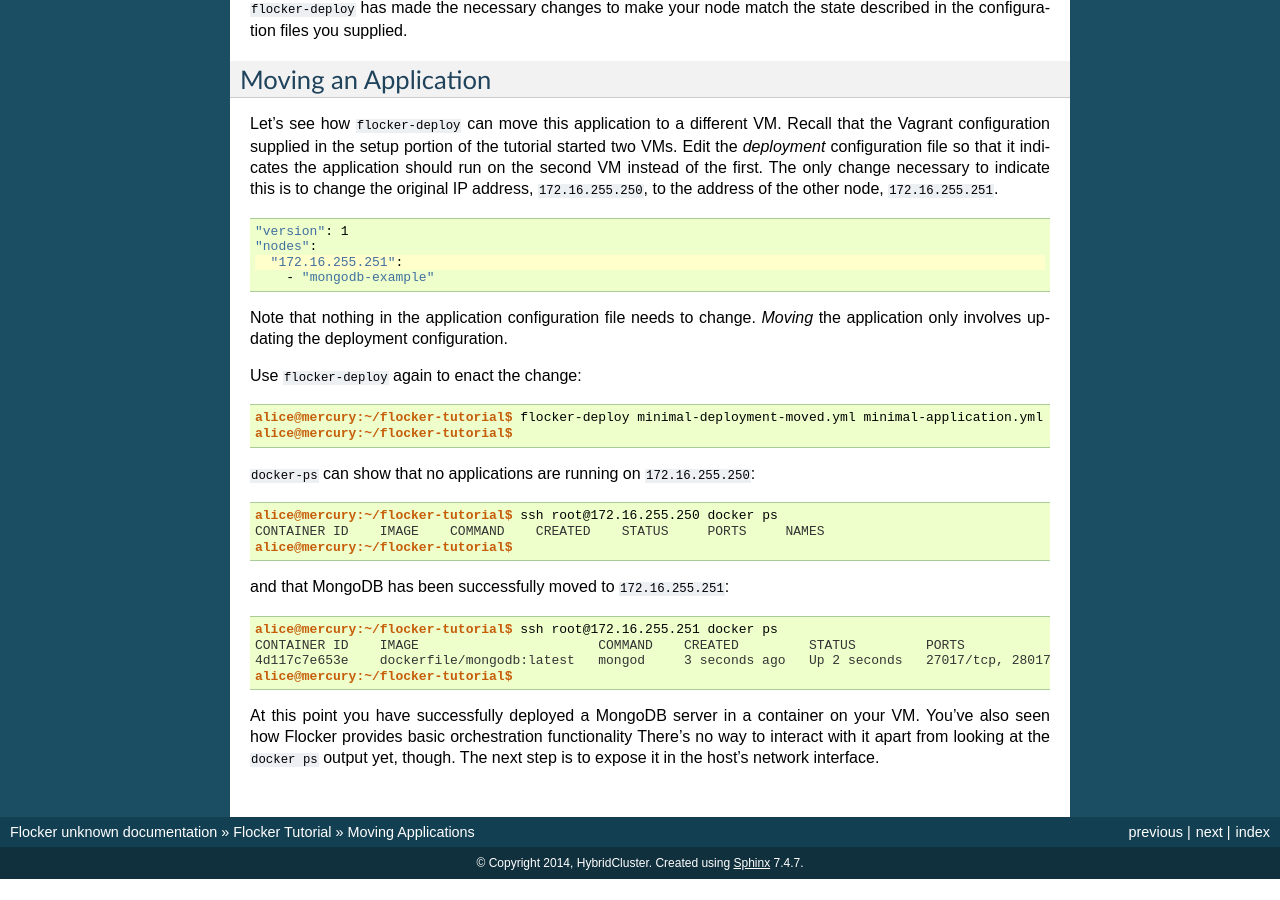
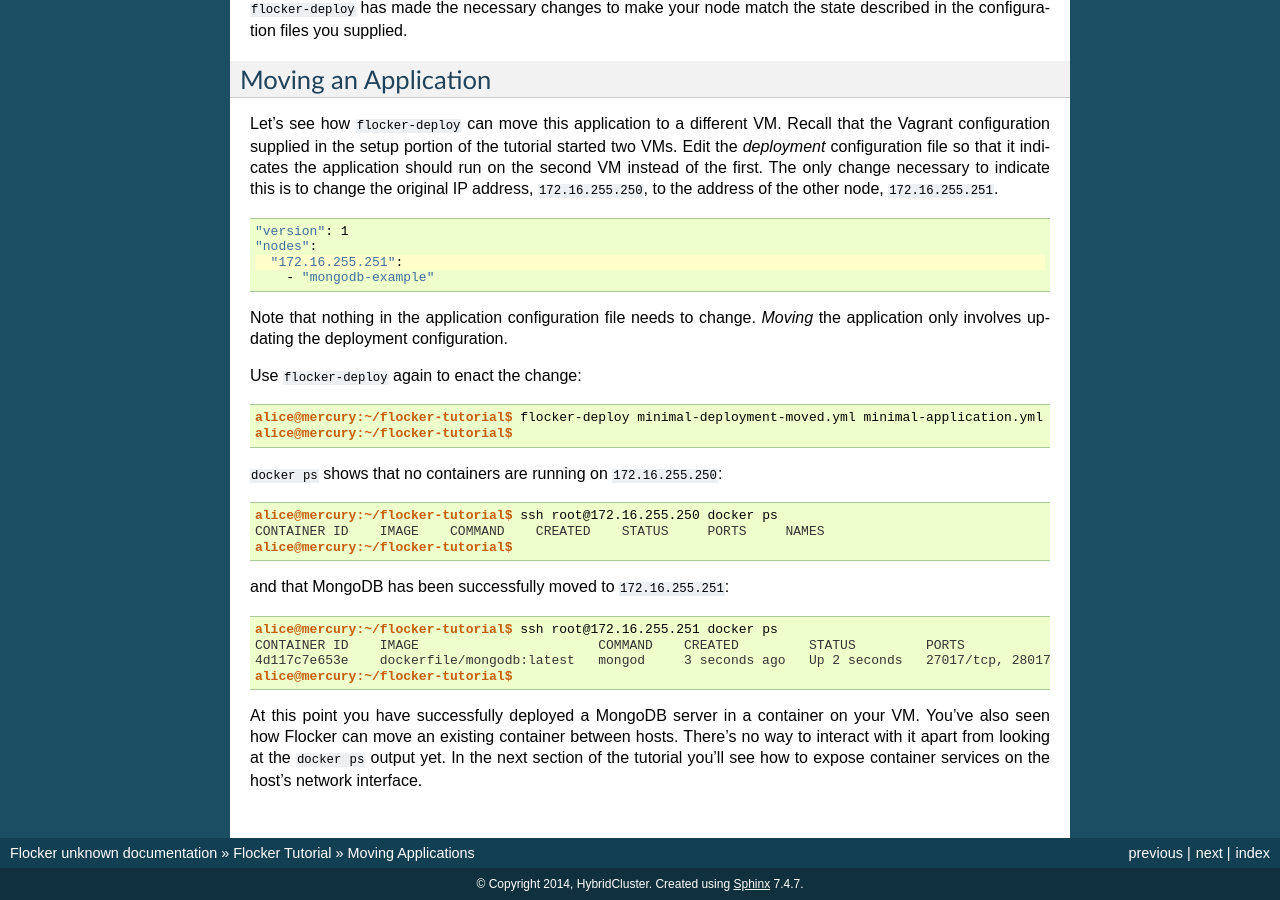
Before and after one commit to ClusterHQ/flocker, a Sphinx documentation site: the page built from docs/tutorial/moving-applications.rst, in a window 1280 px wide and 900 px high, scrolled down 767 px. Built offline with Sphinx 7.4.7, drawn with Linux system fonts in a browser that asks for light colours; before the commit the page ends 1646 px from its top, so only the background shows below that.

Commit message:
A few more minor language tweaks.

```diff
--- a/docs/tutorial/moving-applications.rst
+++ b/docs/tutorial/moving-applications.rst
@@ -62,7 +62,7 @@ Use ``flocker-deploy`` again to enact the change:
    alice@mercury:~/flocker-tutorial$ flocker-deploy minimal-deployment-moved.yml minimal-application.yml
    alice@mercury:~/flocker-tutorial$
 
-``docker-ps`` can show that no applications are running on ``172.16.255.250``:
+``docker ps`` shows that no containers are running on ``172.16.255.250``:
 
 .. code-block:: console
 
@@ -80,6 +80,6 @@ and that MongoDB has been successfully moved to ``172.16.255.251``:
    alice@mercury:~/flocker-tutorial$
 
 At this point you have successfully deployed a MongoDB server in a container on your VM.
-You've also seen how Flocker provides basic orchestration functionality
-There's no way to interact with it apart from looking at the ``docker ps`` output yet, though.
-The next step is to expose it in the host's network interface.
+You've also seen how Flocker can move an existing container between hosts.
+There's no way to interact with it apart from looking at the ``docker ps`` output yet.
+In the next section of the tutorial you'll see how to expose container services on the host's network interface.
```
